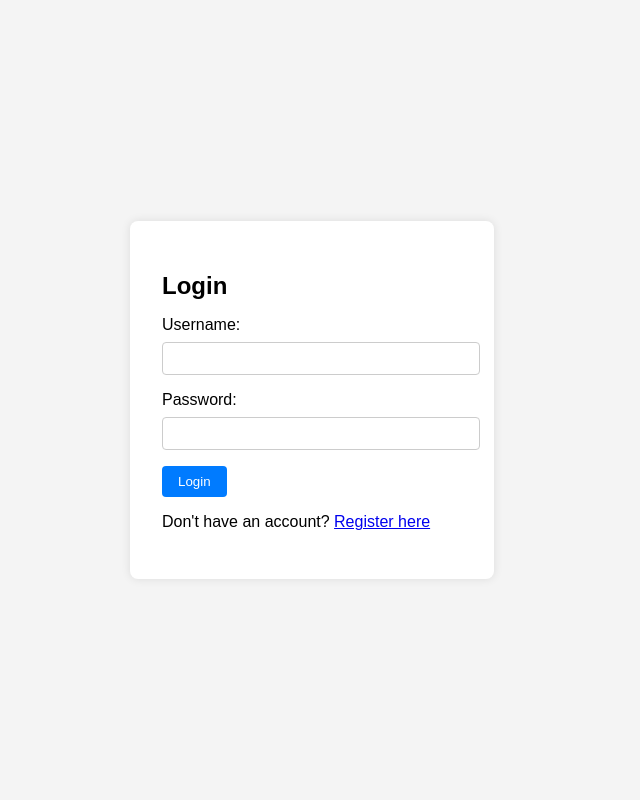
After one commit to NipunMendes/Medical-Recommendation-System, a Flask app: page /login in a window 1280 px wide. The commit adds this page. Shown: the whole page, without its empty margins (328-968 px from the left). Run offline with Flask 3, Linux system fonts and the light colour scheme; parts of the project's set-up code (start-up, migrations or seed data) failed here and were passed over.

Commit message:
user authentication

```diff
--- a/main.py
+++ b/main.py
@@ -1,7 +1,10 @@
-from flask import Flask, request, render_template
+from flask import Flask, request, render_template, redirect, url_for, session, flash
 import numpy as np
 import pandas as pd
 import pickle
+import os
+import mysql.connector
+from werkzeug.security import generate_password_hash, check_password_hash
 
 # Load database
 sys_des = pd.read_csv('datasets/symtoms_df.csv')
@@ -15,6 +18,19 @@ diets = pd.read_csv('datasets/diets.csv')
 svc = pickle.load(open('models/submission.pkl', 'rb'))
 
 app = Flask(__name__)
+app.secret_key = os.urandom(24).hex()
+
+# MySQL configuration
+db_config = {
+    'user': 'root',
+    'password': '',
+    'host': 'localhost',
+    'database': 'medical_app'
+}
+
+
+def get_db_connection():
+    return mysql.connector.connect(**db_config)
 
 
 # Helper functions
@@ -39,7 +55,7 @@ def helper(dis):
 symptoms_dict = {
     'itching': 0, 'skin_rash': 1, 'nodal_skin_eruptions': 2, 'continuous_sneezing': 3, 'shivering': 4, 'chills': 5,
     'joint_pain': 6, 'stomach_pain': 7, 'acidity': 8, 'ulcers_on_tongue': 9, 'muscle_wasting': 10, 'vomiting': 11,
-    'burning_micturition': 12, 'spotting_ urination': 13, 'fatigue': 14, 'weight_gain': 15, 'anxiety': 16,
+    'burning_micturition': 12, 'spotting_urination': 13, 'fatigue': 14, 'weight_gain': 15, 'anxiety': 16,
     'cold_hands_and_feets': 17, 'mood_swings': 18, 'weight_loss': 19, 'restlessness': 20, 'lethargy': 21,
     'patches_in_throat': 22, 'irregular_sugar_level': 23, 'cough': 24, 'high_fever': 25, 'sunken_eyes': 26,
     'breathlessness': 27, 'sweating': 28, 'dehydration': 29, 'indigestion': 30, 'headache': 31, 'yellowish_skin': 32,
@@ -55,9 +71,9 @@ symptoms_dict = {
     'drying_and_tingling_lips': 76, 'slurred_speech': 77, 'knee_pain': 78, 'hip_joint_pain': 79, 'muscle_weakness': 80,
     'stiff_neck': 81, 'swelling_joints': 82, 'movement_stiffness': 83, 'spinning_movements': 84, 'loss_of_balance': 85,
     'unsteadiness': 86, 'weakness_of_one_body_side': 87, 'loss_of_smell': 88, 'bladder_discomfort': 89,
-    'foul_smell_of urine': 90, 'continuous_feel_of_urine': 91, 'passage_of_gases': 92, 'internal_itching': 93,
+    'foul_smell_of_urine': 90, 'continuous_feel_of_urine': 91, 'passage_of_gases': 92, 'internal_itching': 93,
     'toxic_look_(typhos)': 94, 'depression': 95, 'irritability': 96, 'muscle_pain': 97, 'altered_sensorium': 98,
-    'red_spots_over_body': 99, 'belly_pain': 100, 'abnormal_menstruation': 101, 'dischromic _patches': 102,
+    'red_spots_over_body': 99, 'belly_pain': 100, 'abnormal_menstruation': 101, 'dischromic_patches': 102,
     'watering_from_eyes': 103, 'increased_appetite': 104, 'polyuria': 105, 'family_history': 106, 'mucoid_sputum': 107,
     'rusty_sputum': 108, 'lack_of_concentration': 109, 'visual_disturbances': 110, 'receiving_blood_transfusion': 111,
     'receiving_unsterile_injections': 112, 'coma': 113, 'stomach_bleeding': 114, 'distention_of_abdomen': 115,
@@ -72,12 +88,11 @@ diseases_list = {
     15: 'Fungal infection', 4: 'Allergy', 16: 'GERD', 9: 'Chronic cholestasis', 14: 'Drug Reaction',
     33: 'Peptic ulcer disease', 1: 'AIDS', 12: 'Diabetes', 17: 'Gastroenteritis', 6: 'Bronchial Asthma',
     23: 'Hypertension', 30: 'Migraine', 7: 'Cervical spondylosis', 32: 'Paralysis (brain hemorrhage)',
-    28: 'Jaundice', 29: 'Malaria', 8: 'Chicken pox', 11: 'Dengue', 37: 'Typhoid', 40: 'hepatitis A',
+    28: 'Jaundice', 29: 'Malaria', 8: 'Chicken pox', 11: 'Dengue', 37: 'Typhoid', 40: 'Hepatitis A',
     19: 'Hepatitis B', 20: 'Hepatitis C', 21: 'Hepatitis D', 22: 'Hepatitis E', 3: 'Alcoholic hepatitis',
     36: 'Tuberculosis', 10: 'Common Cold', 34: 'Pneumonia', 13: 'Dimorphic hemorrhoids (piles)', 18: 'Heart attack',
     39: 'Varicose veins', 26: 'Hypothyroidism', 24: 'Hyperthyroidism', 25: 'Hypoglycemia', 31: 'Osteoarthritis',
-    5: 'Arthritis', 0: '(vertigo) Paroymsal Positional Vertigo', 2: 'Acne', 38: 'Urinary tract infection',
-    35: 'Psoriasis', 27: 'Impetigo'
+    5: 'Arthritis', 0: 'Vertigo', 2: 'Acne', 38: 'Urinary tract infection', 35: 'Psoriasis', 27: 'Impetigo'
 }
 
 
@@ -85,71 +100,111 @@ diseases_list = {
 def get_predicted_value(patient_symptoms):
     input_vector = np.zeros(len(symptoms_dict))
     for item in patient_symptoms:
-        input_vector[symptoms_dict[item]] = 1
+        if item in symptoms_dict:
+            input_vector[symptoms_dict[item]] = 1
     return diseases_list[svc.predict([input_vector])[0]]
 
 
-# Create routes
+# User Authentication functions
+def register_user(username, password):
+    hashed_password = generate_password_hash(password)
+    conn = get_db_connection()
+    cursor = conn.cursor()
+    cursor.execute('INSERT INTO users (username, password) VALUES (%s, %s)', (username, hashed_password))
+    conn.commit()
+    cursor.close()
+    conn.close()
+
+
+def authenticate_user(username, password):
+    conn = get_db_connection()
+    cursor = conn.cursor(dictionary=True)
+    cursor.execute('SELECT * FROM users WHERE username = %s', (username,))
+    user = cursor.fetchone()
+    cursor.close()
+    conn.close()
+    if user and check_password_hash(user['password'], password):
+        return True
+    return False
+
+
+# Routes
 @app.route('/')
 def home():
-    return render_template('home.html')
+    if 'username' in session:
+        return redirect(url_for('index'))
+    return redirect(url_for('login'))
 
 
-@app.route('/predict', methods=['GET', 'POST'])
-def predict():
+@app.route('/login', methods=['GET', 'POST'])
+def login():
+    if request.method == 'POST':
+        username = request.form['username']
+        password = request.form['password']
+        if authenticate_user(username, password):
+            session['username'] = username
+            return redirect(url_for('index'))
+        else:
+            flash('Invalid username or password')
+    return render_template('login.html')
+
+
+@app.route('/register', methods=['GET', 'POST'])
+def register():
+    if request.method == 'POST':
+        username = request.form['username']
+        password = request.form['password']
+        if username and password:
+            register_user(username, password)
+            flash('Registration successful! Please log in.')
+            return redirect(url_for('login'))
+    return render_template('register.html')
+
+
+@app.route('/logout')
+def logout():
+    session.pop('username', None)
+    return redirect(url_for('login'))
+
+
+@app.route('/index', methods=['GET', 'POST'])
+def index():
+    if 'username' not in session:
+        return redirect(url_for('login'))
+
+    logged_in_user = session.get('username')  # Get the logged-in user's username
+
     if request.method == 'POST':
         symptoms = request.form.get('symptoms')
         if not symptoms.strip():  # Check if symptoms is empty or contains only whitespace
-            return render_template('index.html', error="Please enter your symptoms.")
+            return render_template('index.html', error="Please enter your symptoms.", logged_in_user=logged_in_user)
 
         user_symptoms = [s.strip() for s in symptoms.split(',')]
-        # Remove any extra characters, if any
         user_symptoms = [symptom.strip("[]' ") for symptom in user_symptoms]
 
-        # Check if any valid symptoms were entered
         if not user_symptoms or all(symptom == '' for symptom in user_symptoms):
-            return render_template('index.html', error="Please enter valid symptoms.")
+            return render_template('index.html', error="Please enter valid symptoms.", logged_in_user=logged_in_user)
 
         try:
             predicted_disease = get_predicted_value(user_symptoms)
             desc, pre, med, die, wrkout = helper(predicted_disease)
 
             # Process precautions into my_precautions
-            my_precautions = []
-            for i in pre[0]:
-                my_precautions.append(i)
-
-            # my_medications = []
-            # for i in med[0]:
-            #     my_medications.append(i)
+            my_precautions = [i for i in pre[0] if i]
 
             return render_template('index.html', predicted_disease=predicted_disease, dis_des=desc, dis_pre=pre,
-                                   dis_med=med, dis_diet=die, dis_wrkout=wrkout, my_precautions=my_precautions)
+                                   dis_med=med, dis_diet=die, dis_wrkout=wrkout, my_precautions=my_precautions, logged_in_user=logged_in_user)
         except KeyError as e:
             return render_template('index.html',
-                                   error=f"Symptom '{str(e)}' not recognized. Please enter valid symptoms.")
-
-    return render_template('index.html')
-
-
-@app.route('/index')
-def index():
-    return render_template('index.html')
+                                   error=f"Symptom '{str(e)}' not recognized. Please enter valid symptoms.",
+                                   logged_in_user=logged_in_user)
+    return render_template('index.html', logged_in_user=logged_in_user)
 
 
 @app.route('/about')
 def about():
-    return render_template('about.html')
-
-
-@app.route('/blog')
-def blog():
-    return render_template('blog.html')
-
-
-@app.route('/contact')
-def contact():
-    return render_template('contact.html')
+    logged_in_user = session.get('username')  # Get the logged-in user's username
+    return render_template('about.html', logged_in_user=logged_in_user)
 
 
 # Python main
--- /dev/null
+++ b/static/styles.css
@@ -0,0 +1,58 @@
+body {
+    font-family: Arial, sans-serif;
+    background-color: #f4f4f4;
+    display: flex;
+    justify-content: center;
+    align-items: center;
+    height: 100vh;
+    margin: 0;
+}
+
+.container {
+    background: white;
+    padding: 2rem;
+    border-radius: 8px;
+    box-shadow: 0 0 10px rgba(0, 0, 0, 0.1);
+    width: 300px;
+}
+
+h2 {
+    margin-bottom: 1rem;
+}
+
+.form-group {
+    margin-bottom: 1rem;
+}
+
+.form-group label {
+    display: block;
+    margin-bottom: 0.5rem;
+}
+
+.form-group input {
+    width: 100%;
+    padding: 0.5rem;
+    border: 1px solid #ccc;
+    border-radius: 4px;
+}
+
+button {
+    background-color: #007bff;
+    color: white;
+    border: none;
+    padding: 0.5rem 1rem;
+    border-radius: 4px;
+    cursor: pointer;
+}
+
+button:hover {
+    background-color: #0056b3;
+}
+
+.alert {
+    margin-top: 1rem;
+    padding: 0.5rem;
+    background-color: #f8d7da;
+    color: #721c24;
+    border-radius: 4px;
+}
--- /dev/null
+++ b/templates/login.html
@@ -0,0 +1,35 @@
+<!DOCTYPE html>
+<html lang="en">
+<head>
+    <meta charset="UTF-8">
+    <meta name="viewport" content="width=device-width, initial-scale=1.0">
+    <title>Login</title>
+    <link rel="stylesheet" href="{{ url_for('static', filename='styles.css') }}">
+</head>
+<body>
+    <div class="container">
+        <h2>Login</h2>
+        <form method="POST" action="{{ url_for('login') }}">
+            <div class="form-group">
+                <label for="username">Username:</label>
+                <input type="text" id="username" name="username" required>
+            </div>
+            <div class="form-group">
+                <label for="password">Password:</label>
+                <input type="password" id="password" name="password" required>
+            </div>
+            <button type="submit">Login</button>
+            <p>Don't have an account? <a href="{{ url_for('register') }}">Register here</a></p>
+            {% with messages = get_flashed_messages() %}
+                {% if messages %}
+                    <div class="alert">
+                        {% for message in messages %}
+                            <p>{{ message }}</p>
+                        {% endfor %}
+                    </div>
+                {% endif %}
+            {% endwith %}
+        </form>
+    </div>
+</body>
+</html>
```
Also changed, not shown: templates/index.html (+10 -2 lines), templates/register.html (added, +26 -0 lines).
